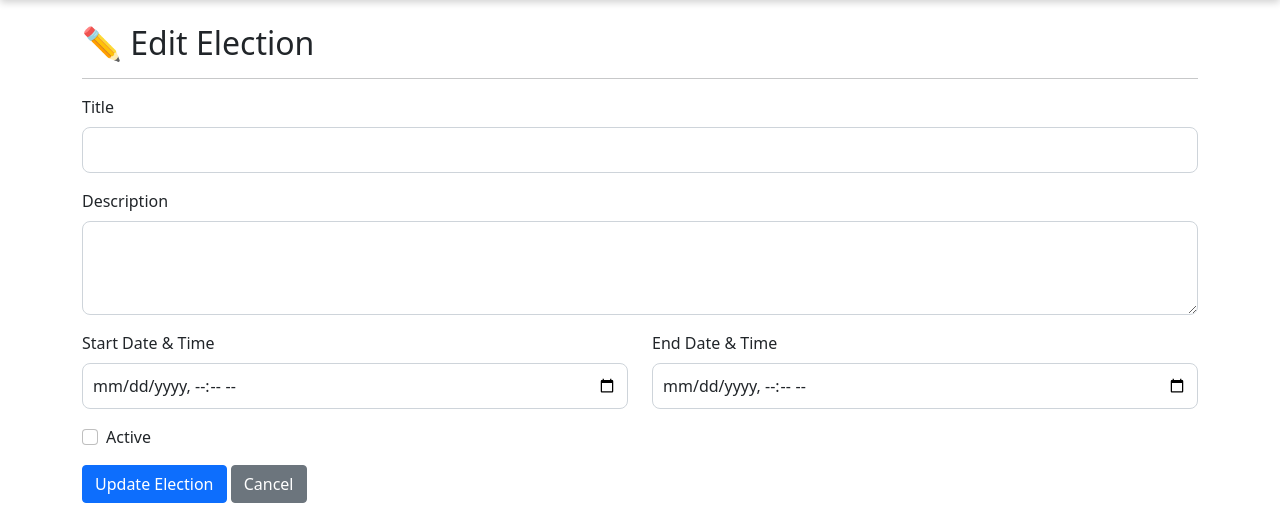
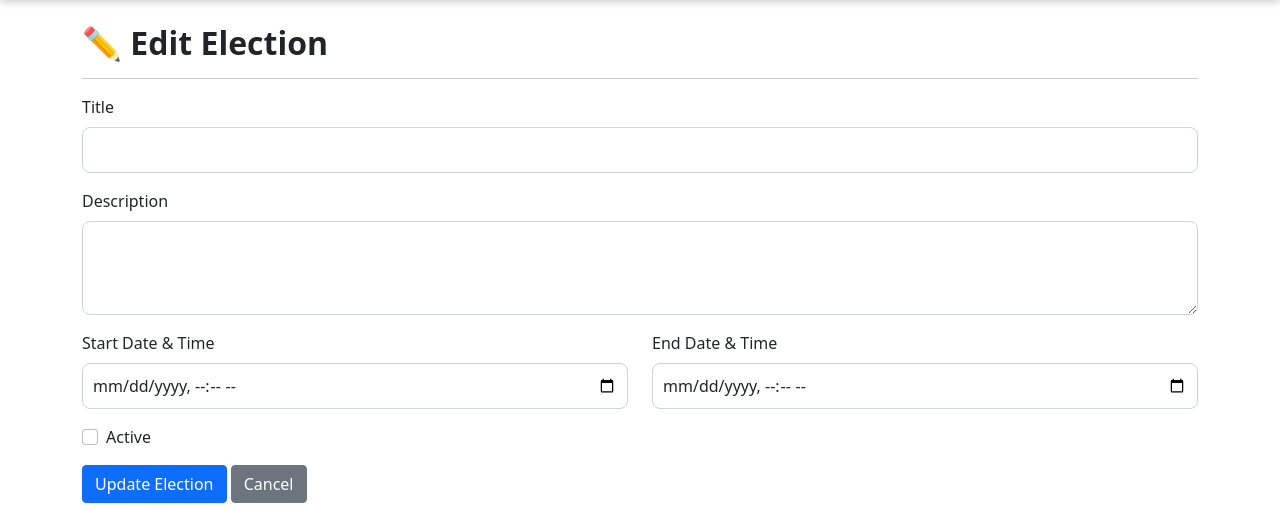
Before and after one commit to karkisanjeev111-netizen/online-voting-system, a Python web app: template templates/admin/edit_election.html in a window 1280 px wide. Shown: the part 110-620 px from the top of the page. Run offline with Jinja, Linux system fonts and the light colour scheme; the template is opened without the code that fills it, so the values that code supplies are empty.

Commit message:
Increase heading font weight

```diff
--- a/static/css/style.css
+++ b/static/css/style.css
@@ -70,3 +70,7 @@
 .card {
     border: 1px solid #e9ecef;
 }
+
+h1, h2, h3 {
+    font-weight: 700;
+}
```
